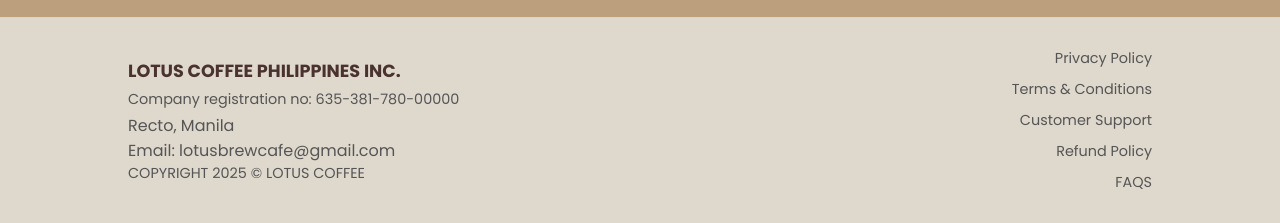
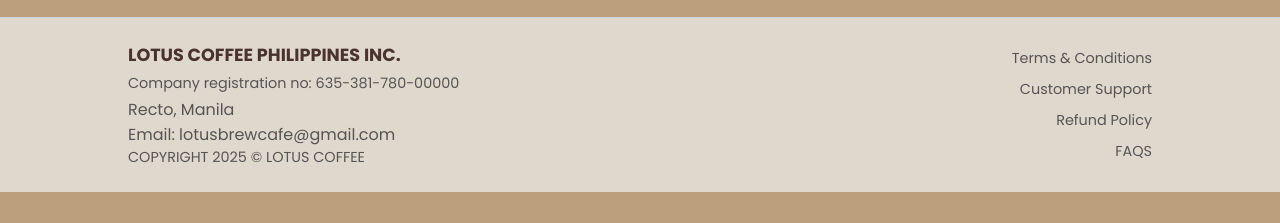
Before and after one commit to caseyyygg/Lotus, a plain HTML site: page menu.html in a window 1280 px wide. Shown: the part 2345-2568 px from the top of the page. After the commit the page ends 2537 px from the top, so only its background shows below. Drawn offline with Linux system fonts and the light colour scheme.

Commit message:
Update menu.html

```diff
--- a/menu.html
+++ b/menu.html
@@ -561,9 +561,8 @@
                     <div class="company-copyright">COPYRIGHT 2025 © LOTUS COFFEE</div>
                </div>
                <div class="footer-links">
-                    <a href="terms.html" class="footer-link">Privacy Policy</a>
                     <a href="terms.html" class="footer-link">Terms & Conditions</a>
-                    <a href="terms.html" class="footer-link">Customer Support</a>
+                    <a href="support.html" class="footer-link">Customer Support</a>
                     <a href="return.html" class="footer-link">Refund Policy</a>
                     <a href="faq.html" class="footer-link">FAQS</a>
                </div>
```
